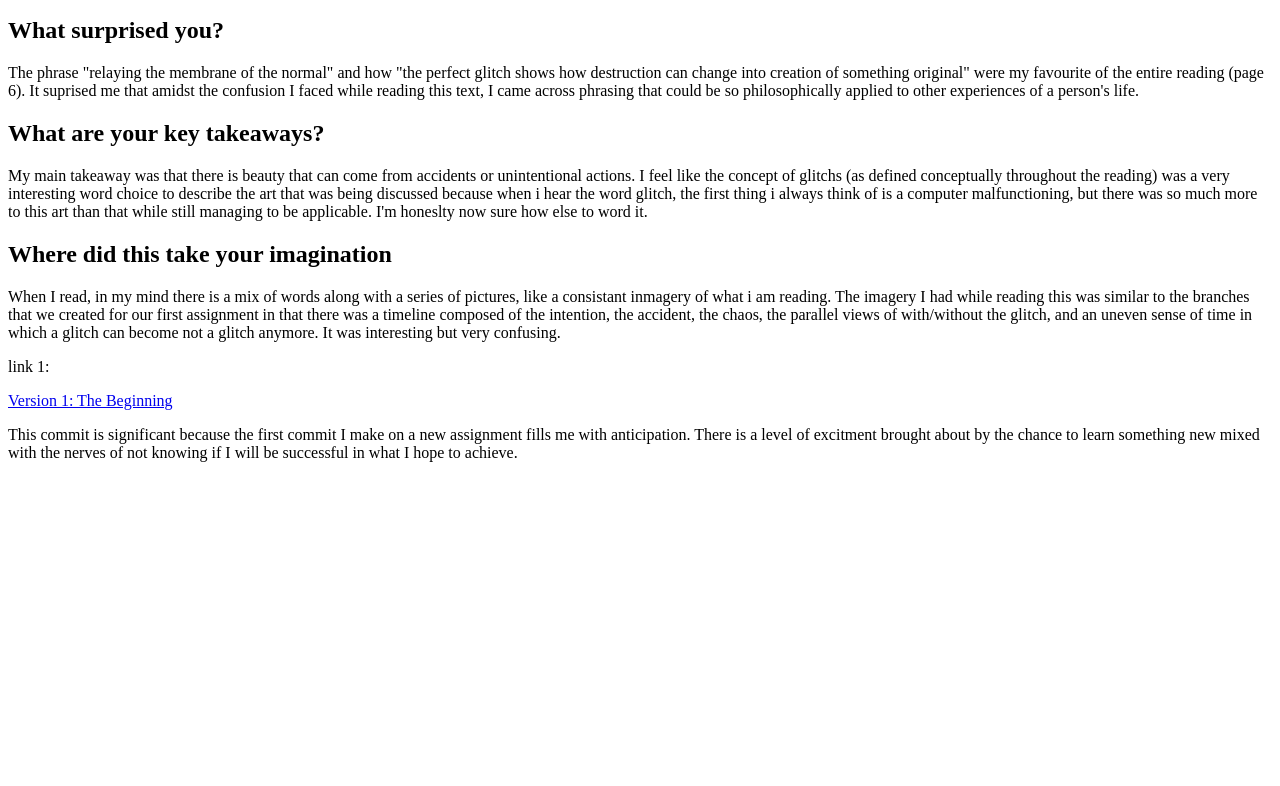
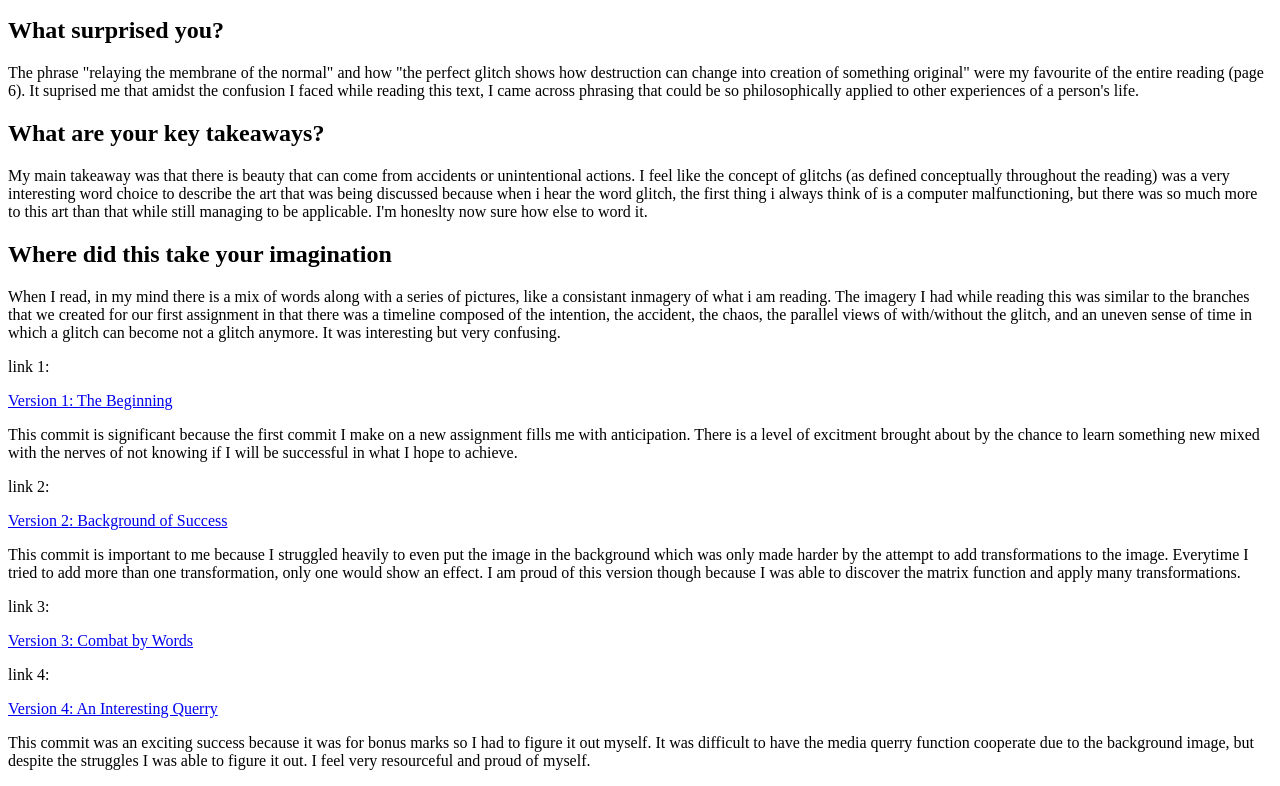
Before and after one commit to DocSam-44/docsam-44.github.io, a plain HTML site: page index.html in a window 1280 px wide. Shown: the part 1542-2328 px from the top of the page. Before the commit the page ends 2020 px from the top, so only its background shows below. Drawn offline with Linux system fonts and the light colour scheme.

Commit message:
links 2-4 set

```diff
--- a/index.html
+++ b/index.html
@@ -144,9 +144,14 @@ When I read, in my mind there is a mix of words along with a series of pictures,
 <p>link 1:</p>
 <p><a href="https://github.com/DocSam-44/a2-git-oneimage-x5/tree/09c91c5980781145b0995357ccb57c8d76340936">Version 1: The Beginning</a></p>
 <p>This commit is significant because the first commit I make on a new assignment fills me with anticipation. There is a level of excitment brought about by the chance to learn something new mixed with the nerves of not knowing if I will be successful in what I hope to achieve.</p>
-
-
-
+<p>link 2:</p>
+<p><a href="https://github.com/DocSam-44/a2-git-oneimage-x5/tree/c403c758ad8359ad89d76ae3991fee6167e74bd6">Version 2: Background of Success </a></p>
+<p>This commit is important to me because I struggled heavily to even put the image in the background which was only made harder by the attempt to add transformations to the image. Everytime I tried to add more than one transformation, only one would show an effect. I am proud of this version though because I was able to discover the matrix function and apply many transformations.</p>
+<p>link 3:</p>
+<p><a href="https://github.com/DocSam-44/a2-git-oneimage-x5/tree/ac31f2346f200a31377b2c92b39766405a20deaf">Version 3: Combat by Words </a></p>
+<p>link 4:</p>
+<p><a href="https://github.com/DocSam-44/a2-git-oneimage-x5/tree/54ceaa7bdb45c39b4909fc1601f6aeaafefdb790">Version 4: An Interesting Querry </a></p>
+<p>This commit was an exciting success because it was for bonus marks so I had to figure it out myself. It was difficult to have the media querry function cooperate due to the background image, but despite the struggles I was able to figure it out. I feel very resourceful and proud of myself.</p>
 
 <!-- !My links for assignmnet 2 end here -->
 
```
